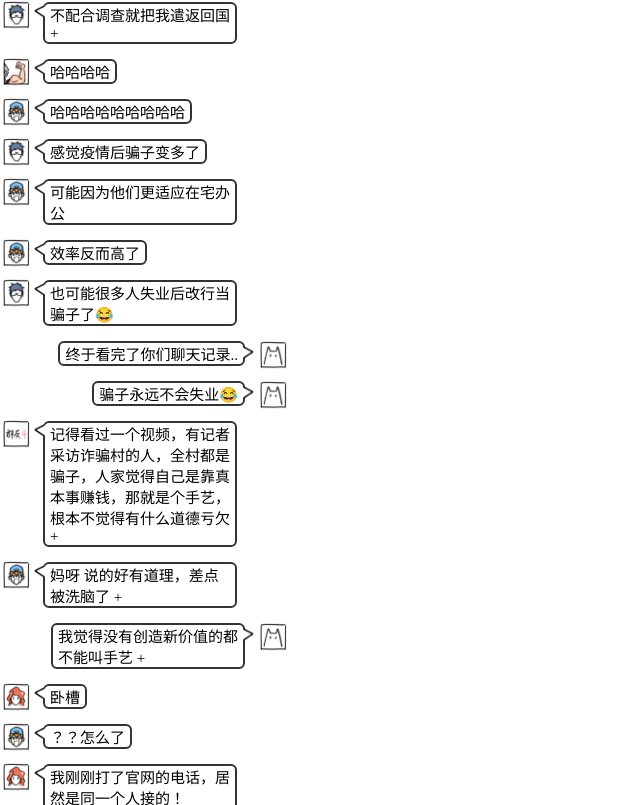
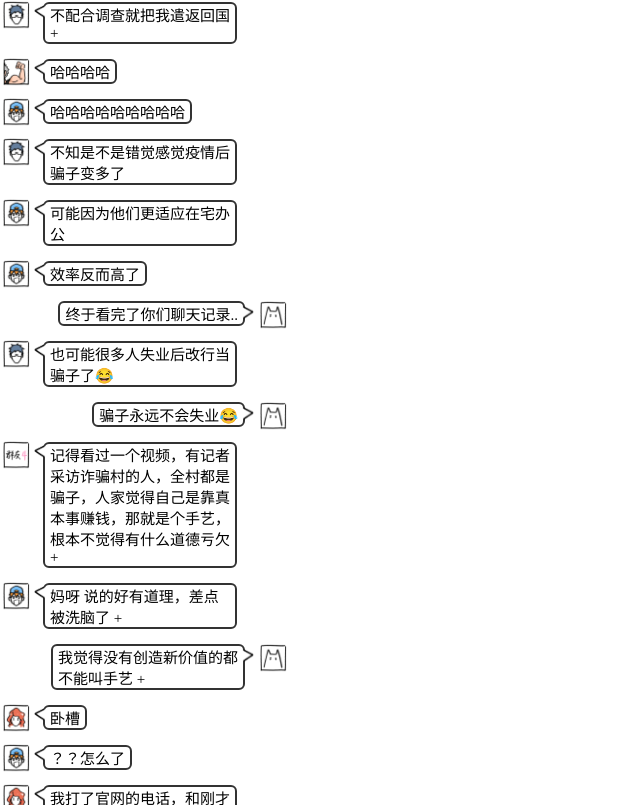
Before and after one commit to Nekoiii/chat_record_generator, a React (Create React App) app: page /chat-record in a window 1280 px wide. Shown: the part 2675-3480 px from the top of the page, without its empty margins (0-640 px from the left). Built offline with nearby package versions, Linux system fonts and the light colour scheme; a web font is replaced by a local one.

Commit message:
modified some lines

```diff
--- a/src/pages/ChatRecordPage/words.ts
+++ b/src/pages/ChatRecordPage/words.ts
@@ -53,7 +53,7 @@ d#对，要打也打官网上的电话$\
 b#其实我刚刚已经打了这个号码了..$\
 b#我问她收货地址是哪，她说现在营业时间外，明天才能查到$\
 c#这也太假了吧$\
-c#摆明就是在忽悠你🍉$\
+c#摆明就是在忽悠你 +$\
 b#我再打官网上的电话看看$\
 c#\t\n(表情包：\n去吧)\n\n$\
 e#最近怎么了$\
@@ -63,11 +63,11 @@ d#说有个犯罪团伙被抓后供出了我的名字$\
 d#不配合调查就把我遣返回国 +$\
 e#哈哈哈哈$\
 c#哈哈哈哈哈哈哈哈哈$\
-d#感觉疫情后骗子变多了$\
+d#不知是不是错觉感觉疫情后骗子变多了$\
 c#可能因为他们更适应在宅办公$\
 c#效率反而高了$\
+a#终于看完了你们聊天记录..$\
 d#也可能很多人失业后改行当骗子了😂$\
-a#终于看完了你们聊天记录..$\
 a#骗子永远不会失业😂$\
 f#记得看过一个视频，有记者采访诈骗村的人，全村都是骗子，人家觉得自己是靠真本事赚钱，\
 那就是个手艺，根本不觉得有什么道德亏欠 +$\
@@ -75,7 +75,7 @@ c#妈呀 说的好有道理，差点被洗脑了 +$\
 a#我觉得没有创造新价值的都不能叫手艺 +$\
 b#卧槽$\
 c#？？怎么了$\
-b#我刚刚打了官网的电话，居然是同一个人接的！$\
+b#我打了官网的电话，和刚才是同一个人接的！$\
 c#你怎么知道同一个人$\
 b#声音一模一样！她还问我是不是刚刚那个😂$\
 e#说不定骗子拦截了官网电话$\
@@ -111,12 +111,18 @@ d#所以那种上来就说他们是骗子的人其实很节省他们的时间成
 d#总之先等明天客服帮你查收货地址吧$\
 b#嗯嗯$\
 e#拿到地址我们去打爆骗子的头！$\
-a#\t\n（表情包:\n这就是大佬吧）\n\n\n$\
+a#\t\n（表情包:\n这就是大佬吧）\n$\
 e#\t\n（表情包）\n\n$\
 c#\t\n（表情包）\n\n\n\n$\
 d#报警吧😂$\
 c#坐等后续$\
 a#坐等后续$\
+#【第二天】$\
+g#\t\n（图片）\n\n$\
+g#早霞$\
+g#好久没看过了$\
+a#你今天怎么起那么早$\
+g#我刚下班....$\
 date#2022 / 10 / 14\t\t11:03$\
 b#朋友们$\
 b#官方帮我查了，说我确实有买$\
@@ -134,31 +140,31 @@ c#不是说过几天冷空气要来了嘛$\
 c#你可以干脆买下来自己用哈哈哈哈$\
 e#骗子可能就是想让你这么想$\
 e#然后在你付了款后改地址 +$\
-c#\t\n（表情包\n惊恐）\n\n\n\n$\
+c#\t\n\n（表情包\n惊恐）\n\n\n$\
 c#有道理$\
 a#你们说$\
-a#会不会是那猫草电器为了提高销量故意给人送账单 +$\
+a#会不会是猫草电器为了提高销量故意给人送账单 +$\
 c#我的天新型营销方式吗$\
 d#哈哈哈硬核强买强卖$\
 b#我觉得..$\
 b#要不我还是....$\
 b#报警吧 +$\
-g#警察的话 如果没被骗是不是就不能立案的$\
+f#警察的话 如果没被骗是不是就不能立案的$\
 e#我上次被骗的时候 我问信用卡公司说要不然我报警吧 信用卡说这种事太多了 警察是不会管的 $\
 a#我信用卡上次被盗刷$\
 a#maocao银行打电话问我是不是我刷的$\
 a#我说不是$\
 a#他们立马就把账号冻结$\
 a#直接给我换了张卡$\
-d#我也用的maocao卡，以前也是不小心点进钓鱼网站，他们马上给我拦截了$\
-d#没有扣钱，当即就给我冻结换了卡$\
+c#我也用的maocao卡，以前也是不小心点进钓鱼网站，他们马上给我拦截了$\
+c#没有扣钱，当即就给我冻结换了卡$\
 a#嗯嗯，从此爱上maocao卡$\
 b#我也是maocao，不过是为了它的可爱卡面$\
-b#\t\n（图片:\n信用卡）\n\n\n$\
+b#\t\n（图片:\n信用卡）\n\n$\
 b#maocao的design真的很圈粉$\
-d#我原本也是这只猫猫！$\
-d#结果升级了金卡后，就变成了最丑的基础款$\
-d#气死我了$\
+f#我原本也是这只猫猫！$\
+f#结果升级了金卡后，就变成了最丑的基础款$\
+f#气死我了$\
 a#哈哈哈哈$\
 c#哈哈哈哈$\
 #【这段是真的哈哈哈哈，群里聊着聊着就开始各种种草信用卡了】$\
@@ -180,6 +186,7 @@ b#\t\n（图片：\n聊天记录）\n\n\n\n\n\n$\
 e#？$\
 d#？？$\
 c#？？？$\
+a#？？？？$\
 #【点开图片】$\
 #【沸腾的水突然平静，然后旋涡卷向石头】$\
 b#对不起这几天打扰大家了$\
```
